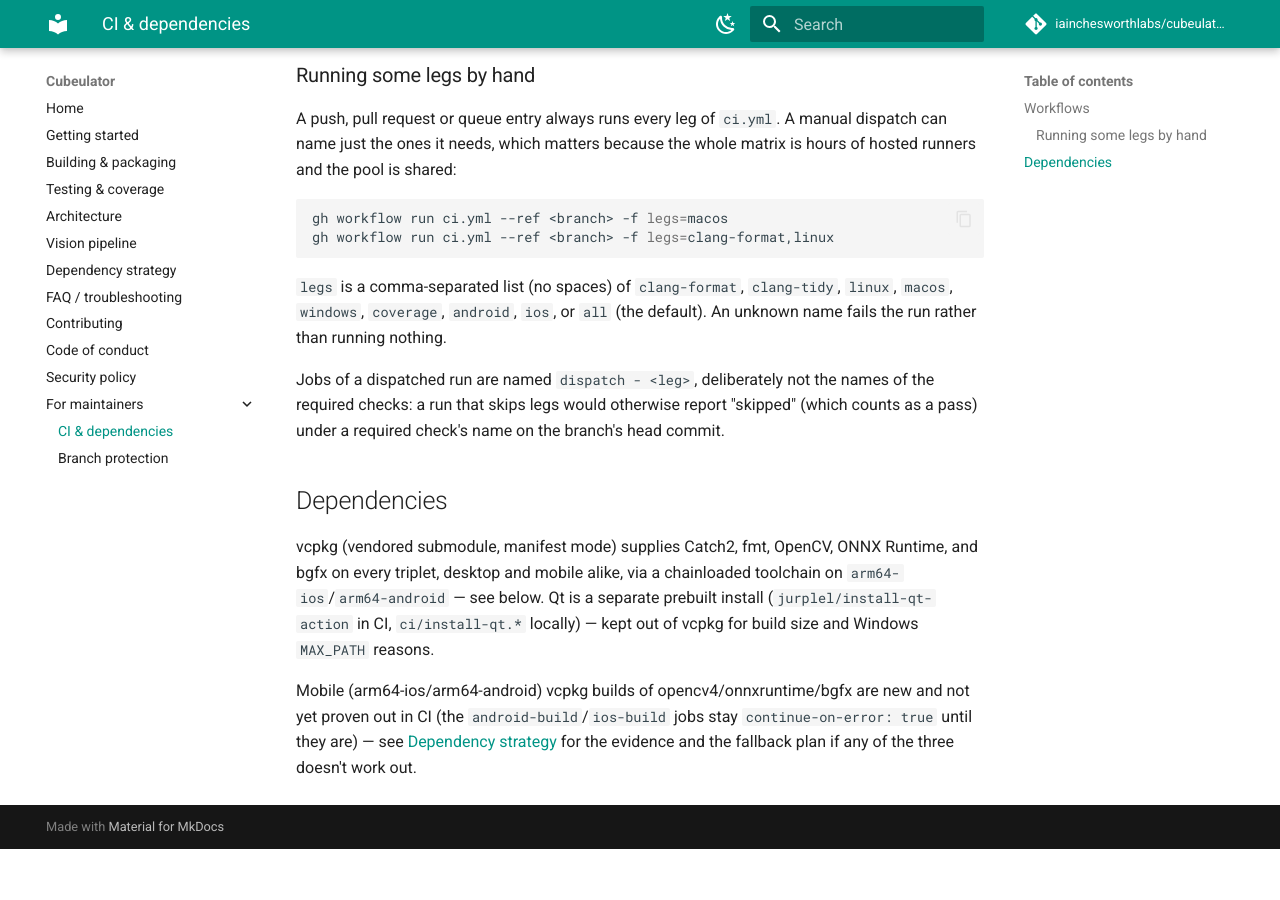
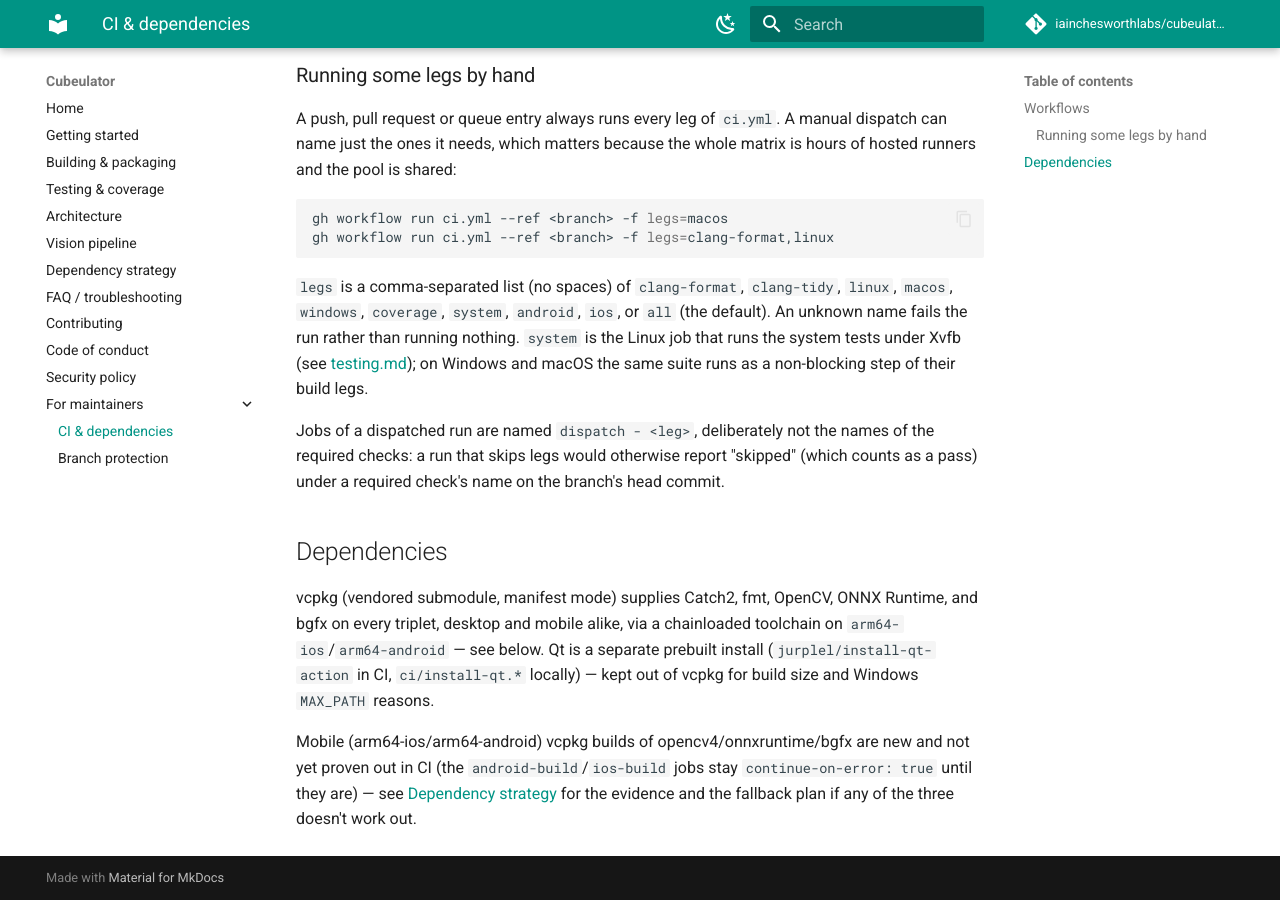
Before and after one commit to iainchesworth/cubeulator, an MkDocs documentation site: the page built from docs/ci.md, in a window 1280 px wide and 900 px high, scrolled down 926 px. Built offline with MkDocs 1.6.1 and Material for MkDocs 9.7.7, drawn with Linux system fonts in a browser that asks for light colours; comment, search, counter and statistics services are not loaded; before the commit the page ends 1775 px from its top, so only the background shows below that.

Commit message:
CI: the system tests are a dispatchable leg like the others
Follows the leg-dispatch change: a dispatch-prefixed name and a job-level if on
the system-tests job, and the leg name accepted by the plan job and documented.

````diff
--- a/docs/ci.md
+++ b/docs/ci.md
@@ -29,8 +29,11 @@ gh workflow run ci.yml --ref <branch> -f legs=clang-format,linux
 ```
 
 `legs` is a comma-separated list (no spaces) of `clang-format`, `clang-tidy`,
-`linux`, `macos`, `windows`, `coverage`, `android`, `ios`, or `all` (the
-default). An unknown name fails the run rather than running nothing.
+`linux`, `macos`, `windows`, `coverage`, `system`, `android`, `ios`, or `all`
+(the default). An unknown name fails the run rather than running nothing.
+`system` is the Linux job that runs the system tests under Xvfb (see
+[testing.md](testing.md#system-tests)); on Windows and macOS the same suite
+runs as a non-blocking step of their build legs.
 
 Jobs of a dispatched run are named `dispatch - <leg>`, deliberately not the
 names of the required checks: a run that skips legs would otherwise report
````
Also changed, not shown: 1 other file.
